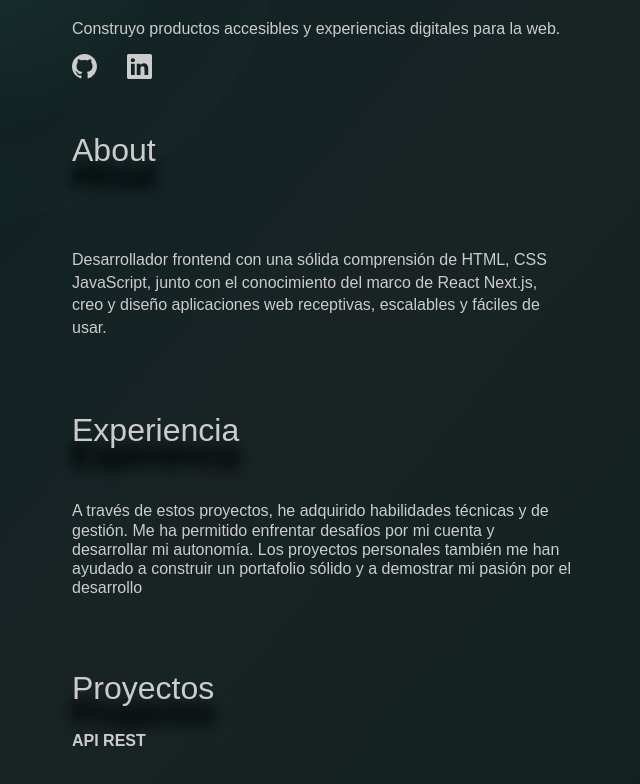
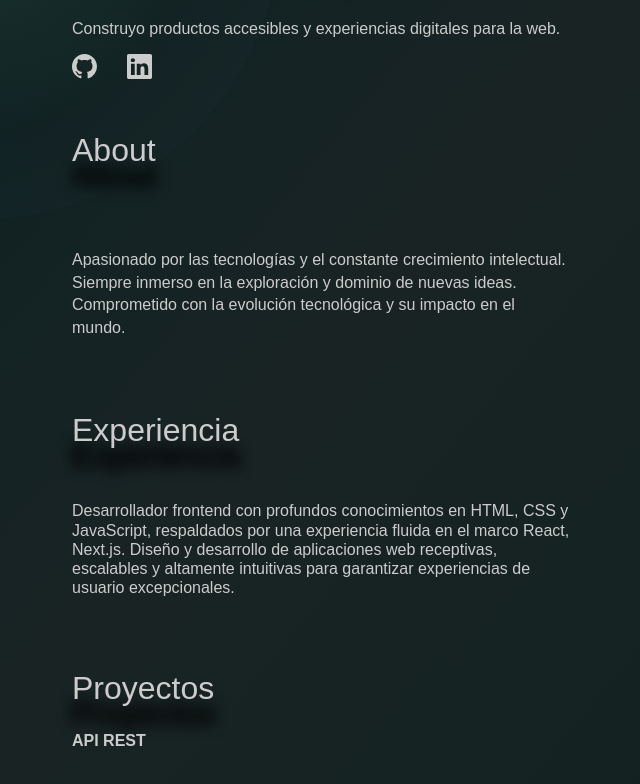
Before and after one commit to joseluiscodesk8/hoja, a Next.js app: page / in a window 1280 px wide. Shown: the part 381-1165 px from the top of the page, without its empty margins (318-958 px from the left). Built offline with nearby package versions, Linux system fonts and the light colour scheme.

Commit message:
updateOne

```diff
--- a/src/component/AboutMe.jsx
+++ b/src/component/AboutMe.jsx
@@ -36,10 +36,7 @@ const AboutMe = () => {
       <section className={styles.AboutMe}>
         <h2>About</h2>
         <p>
-          Desarrollador frontend con una sólida comprensión de HTML, CSS
-          JavaScript, junto con el conocimiento del marco de React Next.js, creo
-          y diseño aplicaciones web receptivas, escalables y fáciles de
-          usar.
+        Apasionado por las tecnologías y el constante crecimiento intelectual. Siempre inmerso en la exploración y 	  dominio de nuevas ideas. Comprometido con la evolución tecnológica y su impacto en el mundo.
         </p>
       </section>
     </>
--- a/src/component/Experience.jsx
+++ b/src/component/Experience.jsx
@@ -37,11 +37,7 @@ const Experience = () => {
       <section className={styles.Experiencia}>
         <h2>Experiencia</h2>
         <p>
-          A través de estos proyectos, he adquirido habilidades técnicas y de
-          gestión. Me ha permitido enfrentar desafíos por mi cuenta y
-          desarrollar mi autonomía. Los proyectos personales también me han
-          ayudado a construir un portafolio sólido y a demostrar mi pasión por
-          el desarrollo
+        Desarrollador frontend con profundos conocimientos en HTML, CSS y JavaScript, respaldados por una experiencia fluida en el marco React, Next.js. Diseño y desarrollo de aplicaciones web receptivas, escalables y altamente intuitivas para garantizar experiencias de usuario excepcionales.
         </p>
       </section>
     </>
```
